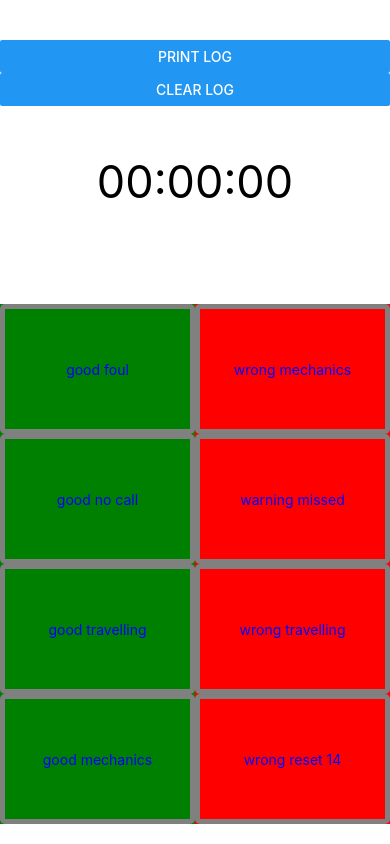
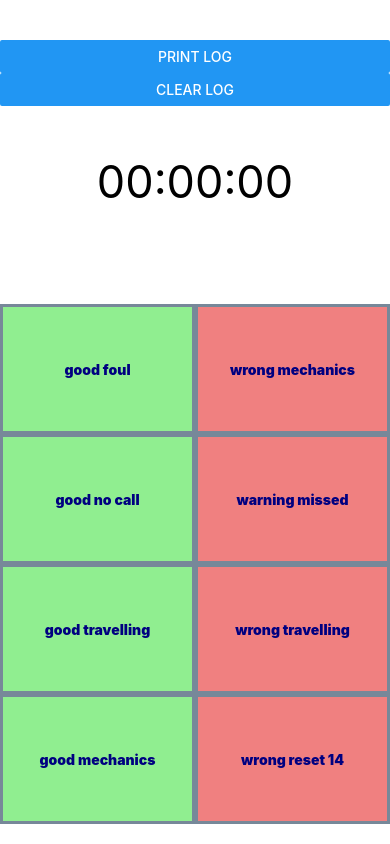
Before and after one commit to AllioNicholas/ClipSync, a React Native app: screen / in a window 390 px wide. Built offline with nearby package versions, Linux system fonts and the light colour scheme.

Commit message:
General styling

```diff
--- a/src/components/Content/components/ActionButton/index.jsx
+++ b/src/components/Content/components/ActionButton/index.jsx
@@ -7,15 +7,15 @@ import type { Event } from '../../../../services/events';
 const StyledTouchableView = styled.TouchableOpacity`
   justify-content: center;
   align-items: center;
-  border-color: grey;
-  border-width: 5;
+  border-color: #778899;
+  border-width: 3;
   aspect-ratio: 1.5;
   width: 100%;
-  border-radius: 5;
 `;
 
 const StyledText = styled.Text`
-  color: blue;
+  color: #000080;
+  font-weight: 900;
 `;
 
 type Props = {
--- a/src/components/Content/index.jsx
+++ b/src/components/Content/index.jsx
@@ -37,7 +37,7 @@ const StyledPositives = styled.View`
   flex-direction: column;
   justify-content: center;
   align-items: center;
-  background-color: green;
+  background-color: #90EE90;
 `;
 
 const StyledNegatives = styled.View`
@@ -45,7 +45,7 @@ const StyledNegatives = styled.View`
   flex-direction: column;
   justify-content: center;
   align-items: center;
-  background-color: red;
+  background-color: #F08080;
 `;
 
 const Content = () => (
```
